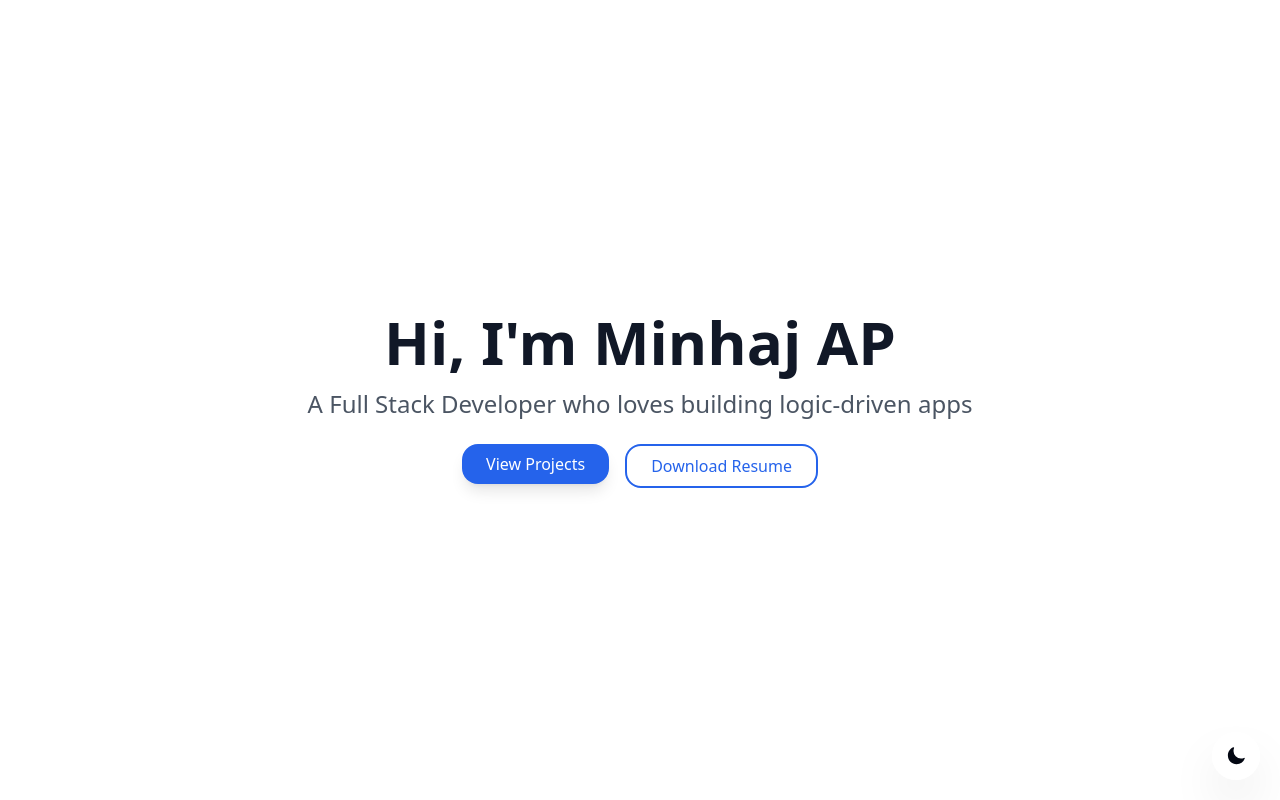
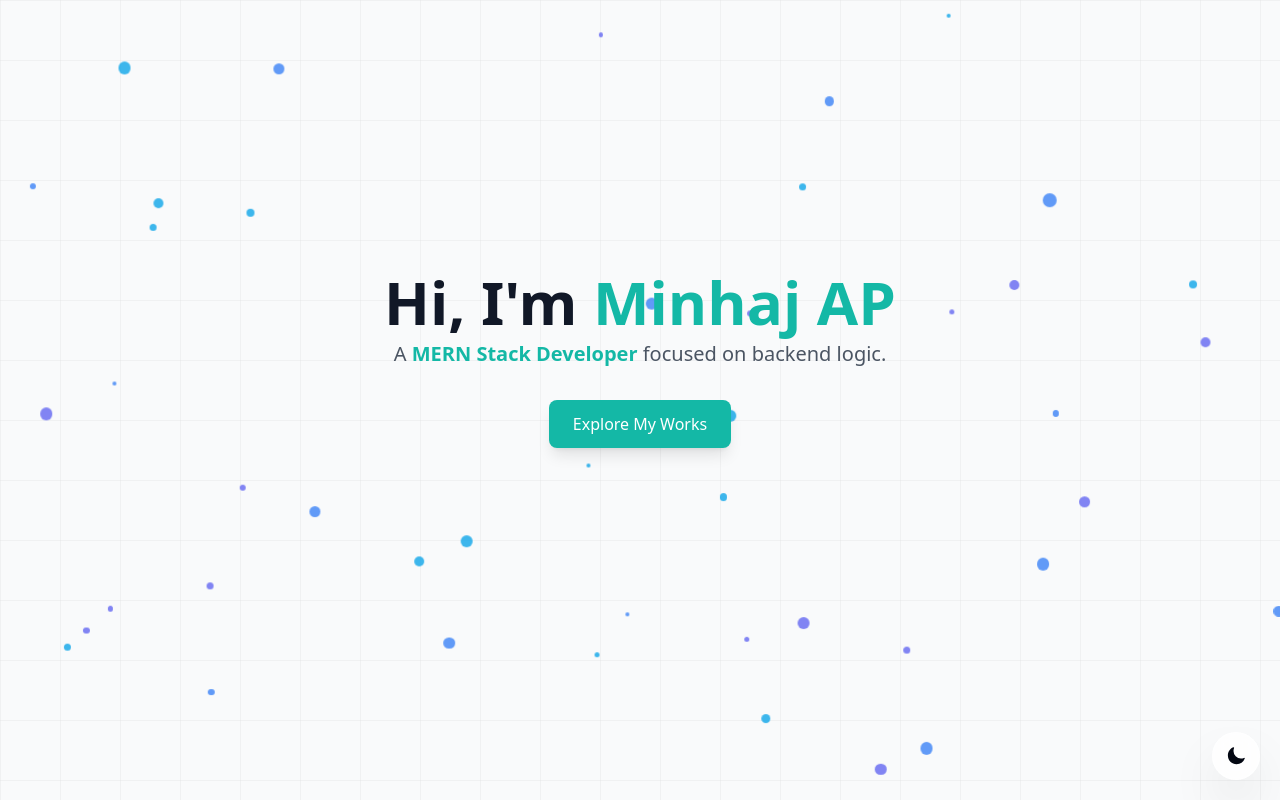
Before and after one commit to minhaj-ap/portfolio, a Next.js app: page / in a window 1280 px wide. Built offline with nearby package versions, Linux system fonts and the light colour scheme.

Commit message:
feat: implement Hero section with background and particle effects

```diff
--- a/src/app/page.tsx
+++ b/src/app/page.tsx
@@ -1,31 +1,5 @@
-import Link from "next/link";
+import Hero from "./sections/hero";
 
 export default function Home() {
-  return (
-    <main className="min-h-screen bg-white dark:bg-gray-900 text-gray-900 dark:text-gray-100 flex flex-col items-center justify-center px-4 transition-colors duration-300">
-      {/* Heading */}
-      <h1 className="text-4xl md:text-6xl font-bold text-center mb-4 animate-fadeInUp">
-        Hi, I&apos;m Minhaj AP
-      </h1>
-
-      {/* Subheading */}
-      <p className="text-xl md:text-2xl text-center mb-6 text-gray-600 dark:text-gray-400 animate-fadeInUp delay-300">
-        A Full Stack Developer who loves building logic-driven apps
-      </p>
-
-      {/* Buttons with dark mode variants */}
-      <div className="flex gap-4 animate-fadeIn delay-600">
-        <Link href="#projects">
-          <button className="px-6 py-2 bg-blue-600 dark:bg-blue-700 text-white rounded-2xl shadow-lg hover:bg-blue-700 dark:hover:bg-blue-800 transition-all duration-300">
-            View Projects
-          </button>
-        </Link>
-        <Link href="/resume.pdf" target="_blank">
-          <button className="px-6 py-2 border-2 border-blue-600 dark:border-blue-500 text-blue-600 dark:text-blue-400 rounded-2xl hover:bg-blue-50 dark:hover:bg-gray-800 transition-all duration-300">
-            Download Resume
-          </button>
-        </Link>
-      </div>
-    </main>
-  );
+  return <Hero />;
 }
--- /dev/null
+++ b/src/app/sections/hero.tsx
@@ -0,0 +1,120 @@
+"use client";
+import { useState, useEffect, useRef } from "react";
+// import { useTheme } from "next-themes";
+import { useTheme } from "@/context/theme-context";
+import Head from "next/head";
+import { motion } from "framer-motion";
+
+// Grid Background
+const GridBackground = () => (
+  <div className="fixed inset-0 opacity-10 dark:opacity-15">
+    <svg className="w-full h-full" xmlns="http://www.w3.org/2000/svg">
+      <defs>
+        <pattern id="grid" width="60" height="60" patternUnits="userSpaceOnUse">
+          <path
+            d="M 60 0 L 0 0 0 60"
+            fill="none"
+            stroke="currentColor"
+            strokeWidth="0.7"
+          />
+        </pattern>
+      </defs>
+      <rect width="100%" height="100%" fill="url(#grid)" />
+    </svg>
+  </div>
+);
+
+// Enhanced Floating Particles
+const Particles = () => {
+  const particlesRef = useRef<HTMLDivElement>(null);
+  const { theme } = useTheme();
+
+  useEffect(() => {
+    if (!particlesRef.current) return;
+
+    const colors = theme === "dark"
+      ? ["#4FD1C5", "#38B2AC", "#81E6D9"]  // Brighter teals for dark mode
+      : ["#0EA5E9", "#3B82F6", "#6366F1"]; // Vibrant blues for light mode
+
+    const particles = Array.from({ length: 45 }).map((_, i) => {
+      const particle = document.createElement("div");
+      particle.className = "absolute rounded-full pointer-events-none";
+      particle.style.width = `${Math.random() * 10 +4}px`; // Larger particles (4-14px)
+      particle.style.height = particle.style.width;
+      particle.style.background = colors[i % colors.length];
+      particle.style.left = `${Math.random() * 100}%`;
+      particle.style.top = `${Math.random() * 100}%`;
+      particle.style.opacity = "0.8"; // Higher opacity
+      particlesRef.current?.appendChild(particle);
+
+      // More dramatic animation
+      const duration = Math.random() * 25 + 1500;
+      const keyframes = [
+        { transform: "translate(0, 0)" },
+        { transform: `translate(${Math.random() * 200 - 100}px, ${Math.random() * 200 - 100}px)` }
+      ];
+      particle.animate(keyframes, {
+        duration,
+        iterations: Infinity,
+        direction: "alternate",
+        easing: "ease-in-out"
+      });
+
+      return particle;
+    });
+
+    return () => particles.forEach(p => p.remove());
+  }, [theme]);
+
+  return <div ref={particlesRef} className="fixed inset-0" />;
+};
+
+
+export default function Hero() {
+  const [mounted, setMounted] = useState(false);
+
+  useEffect(() => setMounted(true), []);
+
+  return (
+    <div className="min-h-screen bg-gray-50 dark:bg-gray-900 transition-colors duration-300 relative">
+      <Head>
+        <title>Minhaj AP | MERN Stack Developer</title>
+        <meta
+          name="description"
+          content="Building scalable backends with a knack for problem-solving."
+        />
+      </Head>
+
+      {/* Background Elements */}
+      <GridBackground />
+      <Particles />
+      {/* Hero Section */}
+      <motion.section
+        initial={{ opacity: 0, y: 20 }}
+        animate={{ opacity: 1, y: 0 }}
+        transition={{ duration: 0.5, delay: 0.2 }}
+        className="flex flex-col items-center justify-center h-[calc(100vh-80px)] px-6 text-center relative"
+      >
+        <h1 className="text-4xl md:text-6xl font-bold text-gray-900 dark:text-white mb-2">
+          Hi, I&apos;m{" "}
+          <span className="text-teal-500 dark:text-teal-400">Minhaj AP</span>
+        </h1>
+        <p className="text-xl text-gray-600 dark:text-gray-300 max-w-2xl mx-auto mb-8">
+          A{" "}
+          <span className="font-semibold text-teal-500 dark:text-teal-400">
+            MERN Stack Developer
+          </span>{" "}
+          focused on backend logic.
+        </p>
+        <motion.a
+          whileHover={{ scale: 1.05 }}
+          whileTap={{ scale: 0.95 }}
+          href="#"
+          className="px-6 py-3 bg-teal-500 font-medium text-white rounded-lg shadow-lg hover:bg-teal-600 transition-colors relative z-10"
+        >
+          Explore My Works
+        </motion.a>
+      </motion.section>
+    </div>
+  );
+}
```
